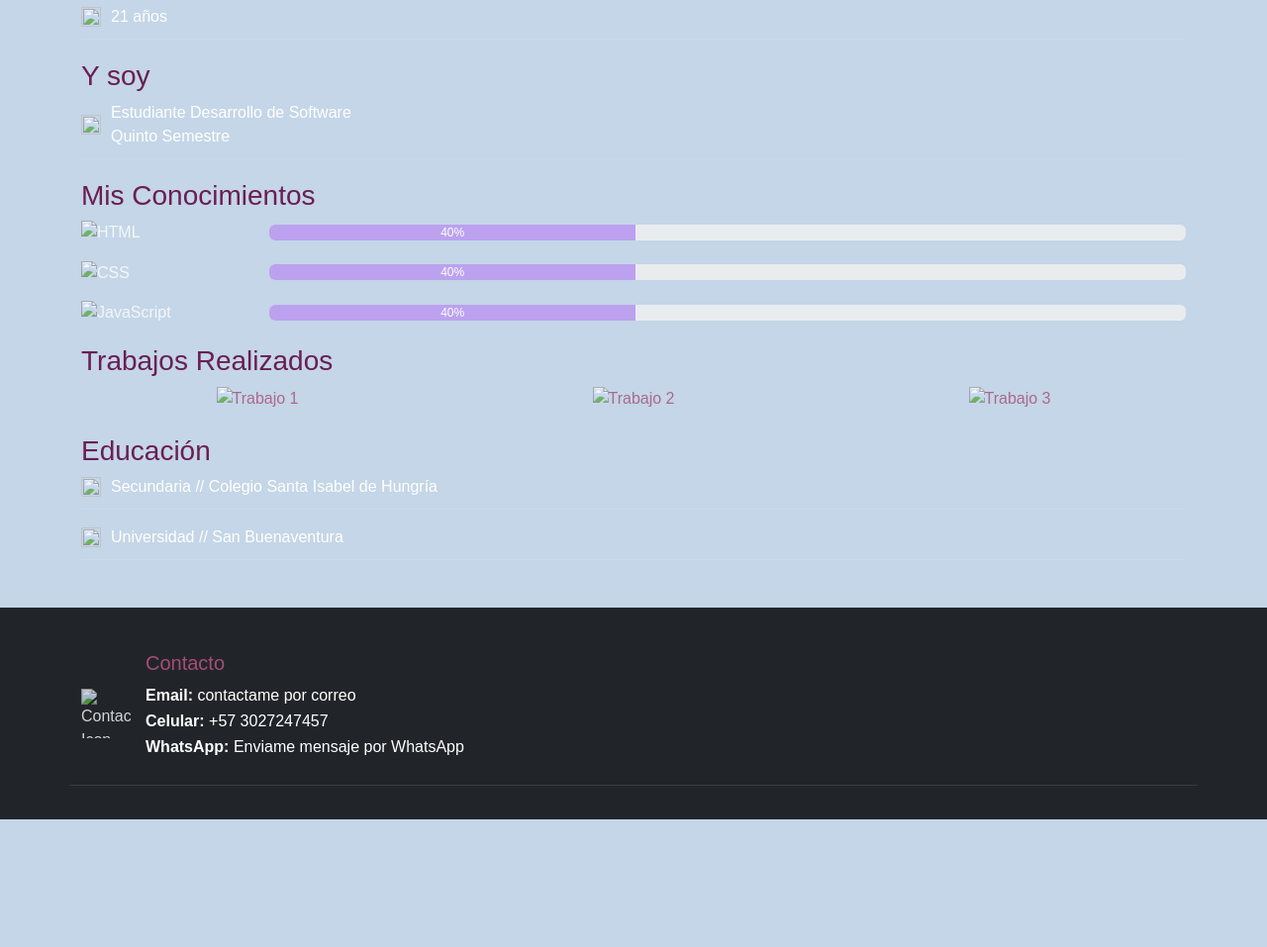
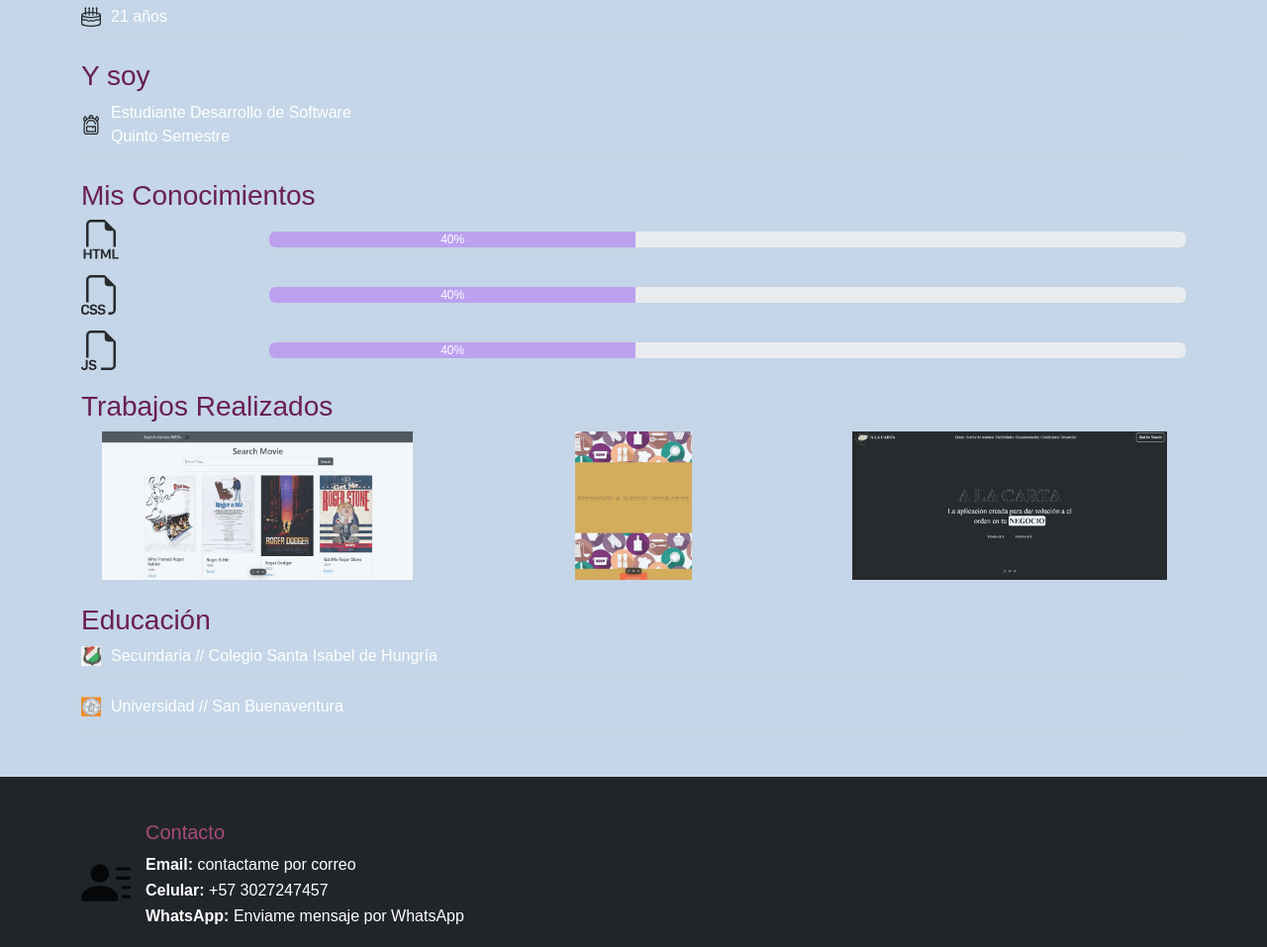
Before and after one commit to SANTIAGOG03/Hoja-de-vida-1.0, a plain HTML site: page bienvenida.html in a window 1280 px wide. Shown: the part 588-1545 px from the top of the page at 99% size. Before the commit the page ends 1416 px from the top, so only its background shows below. Drawn offline with nearby package versions, Linux system fonts and the light colour scheme.

Commit message:
Update bienvenida.html

```diff
--- a/bienvenida.html
+++ b/bienvenida.html
@@ -11,7 +11,7 @@
 </head>
 <body>
     <div class="container mt-5">
-        <img class="logo" src="img/santiagogmas.jpg" alt="fotografia hoja de vida santiago guerrero" width="400" height="341" title="Estudiante Desarrollo de software." />
+        <img class="logo" src="santiagogmas.jpg" alt="fotografia hoja de vida santiago guerrero" width="400" height="341" title="Estudiante Desarrollo de software." />
 
         <h3 class="mt-4">¿Quién soy?
             <small class="text-muted">Y a dónde quiero llegar</small>
@@ -20,14 +20,14 @@
 
         <h3>Tengo</h3>
         <div class="d-flex align-items-center mb-3">
-            <img src="img/cake2.svg" alt="" width="20" height="20" style="margin-right: 10px;">
+            <img src="cake2.svg" alt="" width="20" height="20" style="margin-right: 10px;">
             <span>21 años</span>
             <i class="bi bi-cake" style="font-size: 2rem; color: purple; margin-left: 10px;"></i>
         </div>
 
         <h3>Y soy</h3>
         <div class="d-flex align-items-center mb-3">
-            <img src="img/backpack3.svg" alt="" width="20" height="20" style="margin-right: 10px;">
+            <img src="backpack3.svg" alt="" width="20" height="20" style="margin-right: 10px;">
             <span>Estudiante Desarrollo de Software <br> Quinto Semestre</span>
             <i class="bi bi-backpack3" style="font-size: 2rem; color: purple; margin-left: 10px;"></i>
         </div>
@@ -35,7 +35,7 @@
         <h3>Mis Conocimientos</h3>
         <div class="row align-items-center mb-3">
             <div class="col-2">
-                <img src="img/html.svg" alt="HTML" width="40" height="40">
+                <img src="html.svg" alt="HTML" width="40" height="40">
             </div>
             <div class="col-10">
                 <div class="progress">
@@ -45,7 +45,7 @@
         </div>
         <div class="row align-items-center mb-3">
             <div class="col-2">
-                <img src="img/css.svg" alt="CSS" width="40" height="40">
+                <img src="css.svg" alt="CSS" width="40" height="40">
             </div>
             <div class="col-10">
                 <div class="progress">
@@ -55,7 +55,7 @@
         </div>
         <div class="row align-items-center mb-3">
             <div class="col-2">
-                <img src="img/js.svg" alt="JavaScript" width="40" height="40">
+                <img src="js.svg" alt="JavaScript" width="40" height="40">
             </div>
             <div class="col-10">
                 <div class="progress">
@@ -68,35 +68,35 @@
         <div class="row row-cols-1 row-cols-md-3 g-4 mb-4">
             <div class="col">
                 <a href="https://netflix-pirata-2-samtoagp-75sq.vercel.app/#" target="_blank">
-                    <img src="img/netflixapp.jpg" alt="Trabajo 1" class="img-fluid">
+                    <img src="netflixapp.jpg" alt="Trabajo 1" class="img-fluid">
                 </a>
             </div>
             <div class="col">
                 <a href="https://a-la-carta-web.vercel.app" target="_blank">
-                    <img src="img/appalaorden.jpg" alt="Trabajo 2" class="img-fluid">
+                    <img src="appalaorden.jpg" alt="Trabajo 2" class="img-fluid">
                 </a>
             </div>
             <div class="col">
                 <a href="https://alacarta-3-0.vercel.app" target="_blank">
-                    <img src="img/alacartaportafolio.jpg" alt="Trabajo 3" class="img-fluid">
+                    <img src="alacartaportafolio.jpg" alt="Trabajo 3" class="img-fluid">
                 </a>
             </div>
         </div>
 
         <h3>Educación</h3>
         <div class="d-flex align-items-center mb-3">
-            <img src="img/hungria.jpg" alt="" width="20" height="20" style="margin-right: 10px;">
+            <img src="hungria.jpg" alt="" width="20" height="20" style="margin-right: 10px;">
             <span>Secundaria // Colegio Santa Isabel de Hungría</span>
         </div>
         <div class="d-flex align-items-center mb-3">
-            <img src="img/sanbuena.jpg" alt="" width="20" height="20" style="margin-right: 10px;">
+            <img src="sanbuena.jpg" alt="" width="20" height="20" style="margin-right: 10px;">
             <span>Universidad // San Buenaventura</span>
         </div>
     </div>
 
     <footer class="bg-dark text-white mt-5 p-4">
         <div class="container d-flex align-items-center">
-            <img src="img/contact.svg" alt="Contact Icon" width="50" height="50" style="margin-right: 15px;">
+            <img src="contact.svg" alt="Contact Icon" width="50" height="50" style="margin-right: 15px;">
             <div>
                 <h5>Contacto</h5>
                 <p>
```
